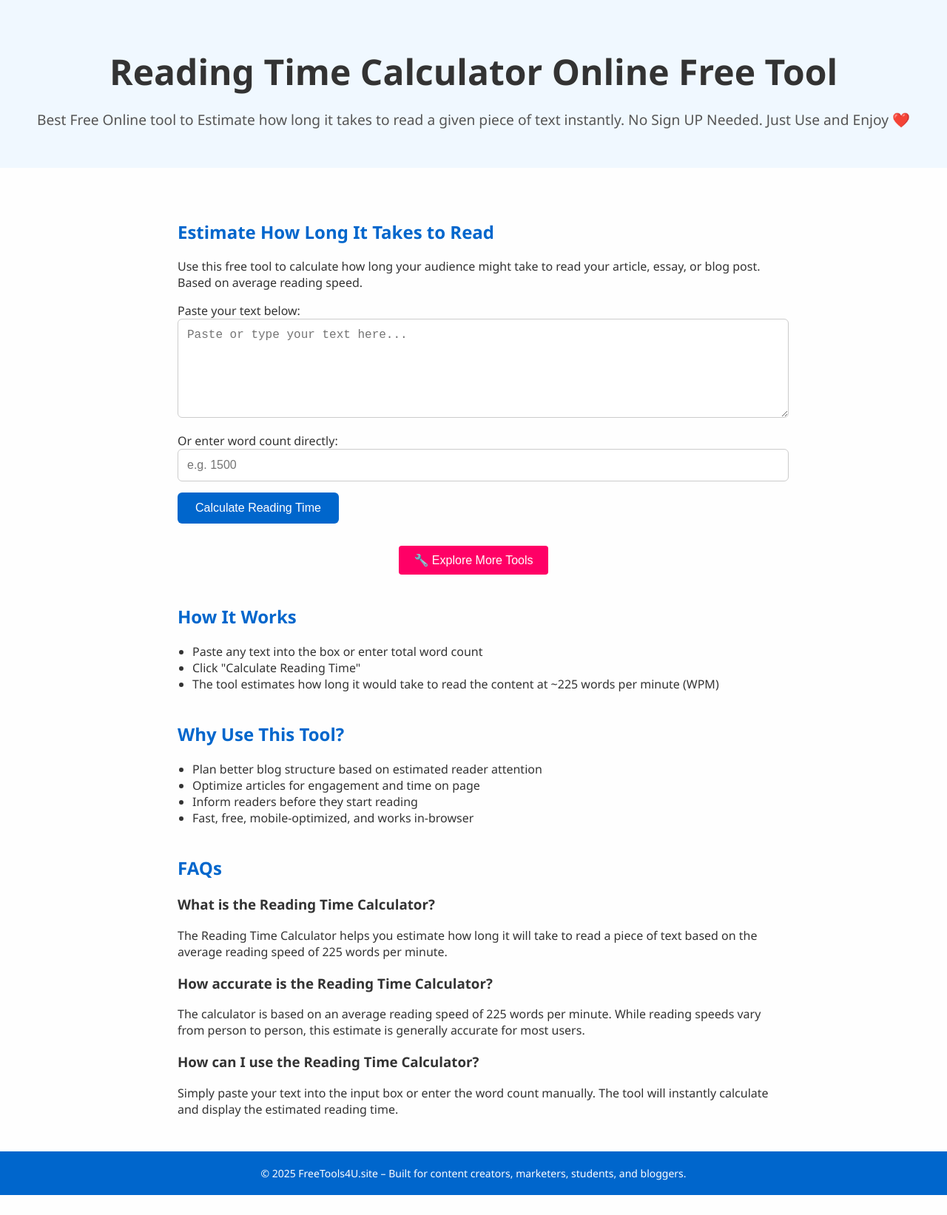
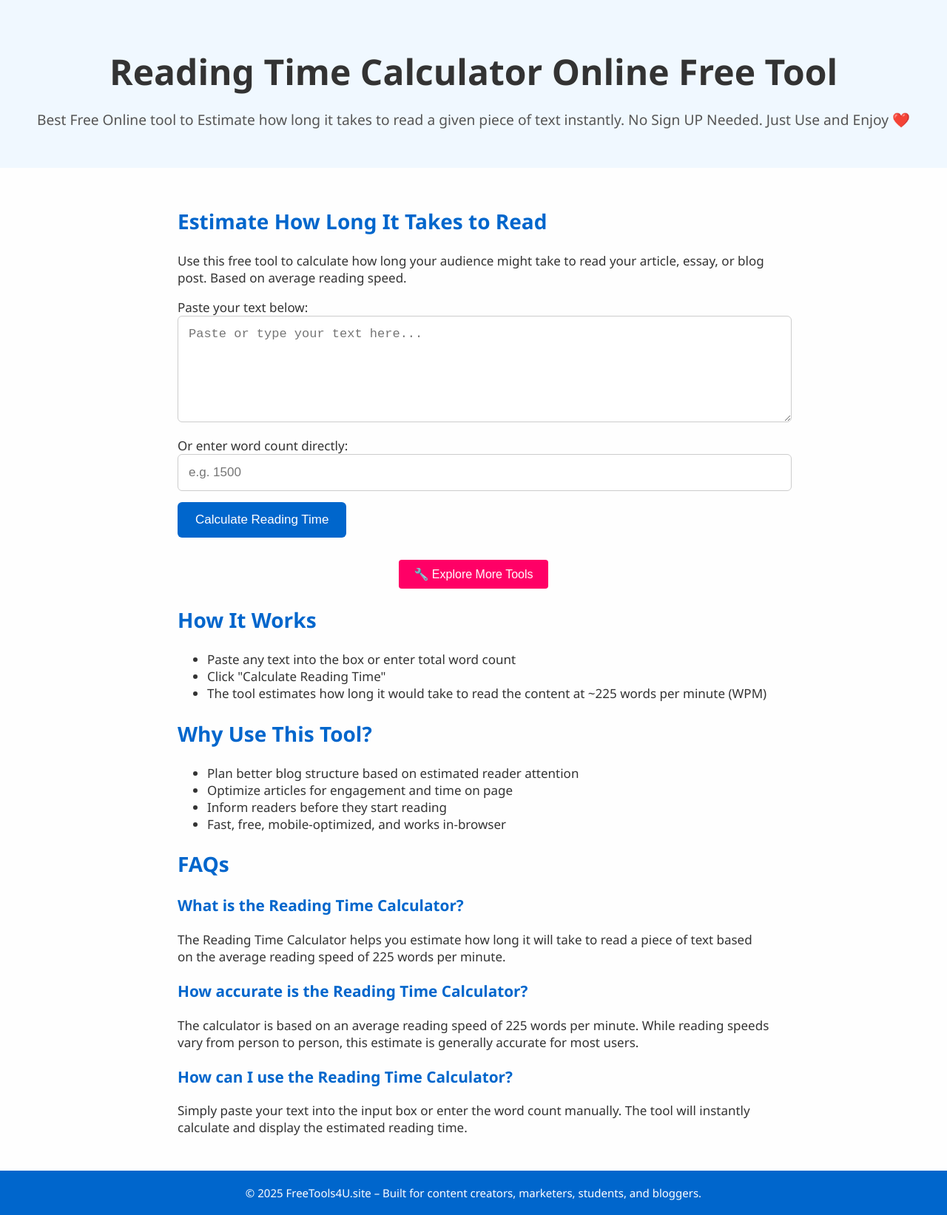
Before and after one commit to freetools4u/freetools4u-site, a Jekyll site: the page reading-time-calculator.html, which Jekyll copies as it is, in a window 1280 px wide. Shown: the whole page at 74% size. Built offline with Jekyll 4.4.1, drawn with Linux system fonts in a browser that asks for light colours; before the commit the page ends 1616 px from its top, so only the background shows below that.

Commit message:
Update reading-time-calculator.html

```diff
--- a/reading-time-calculator.html
+++ b/reading-time-calculator.html
@@ -72,12 +72,13 @@
 </script>
 
   <style>
-    body {
+        body {
       font-family: 'Segoe UI', sans-serif;
       margin: 0;
       padding: 0;
       background-color: #fefefe;
       color: #333;
+      font-size: 16px; /* Increased base size slightly */
     }
     header, footer {
       background-color: #0066cc;
@@ -85,26 +86,39 @@
       text-align: center;
       padding: 20px 10px;
     }
+    header h1 {
+      font-size: 2.2rem; /* Was 3rem inline, changed here for better mobile scaling */
+    }
+    header p {
+      font-size: 1.25rem;
+    }
     main {
       max-width: 800px;
       margin: 0 auto;
       padding: 30px 20px;
+      font-size: 17px; /* Slightly increased for readability */
     }
-    h1, h2 {
+    h1, h2, h3 {
       color: #0066cc;
+    }
+    h2 {
+      font-size: 1.75rem;
+    }
+    h3 {
+      font-size: 1.3rem;
     }
     textarea, input[type="number"] {
       width: 100%;
-      padding: 12px;
-      font-size: 16px;
+      padding: 14px;
+      font-size: 17px;
       margin-bottom: 15px;
       border: 1px solid #ccc;
       border-radius: 6px;
       resize: vertical;
     }
     button {
-      padding: 12px 24px;
-      font-size: 16px;
+      padding: 14px 24px;
+      font-size: 17px;
       background-color: #0066cc;
       color: white;
       border: none;
@@ -115,19 +129,13 @@
       background-color: #004c99;
     }
     .result {
-      font-size: 18px;
+      font-size: 20px;
       font-weight: bold;
       margin-top: 20px;
     }
-    section {
-      margin-top: 40px;
-    }
-    ul {
-      padding-left: 20px;
-    }
     footer p {
       margin: 0;
-      font-size: 14px;
+      font-size: 15px;
     }
   </style>
 
```
